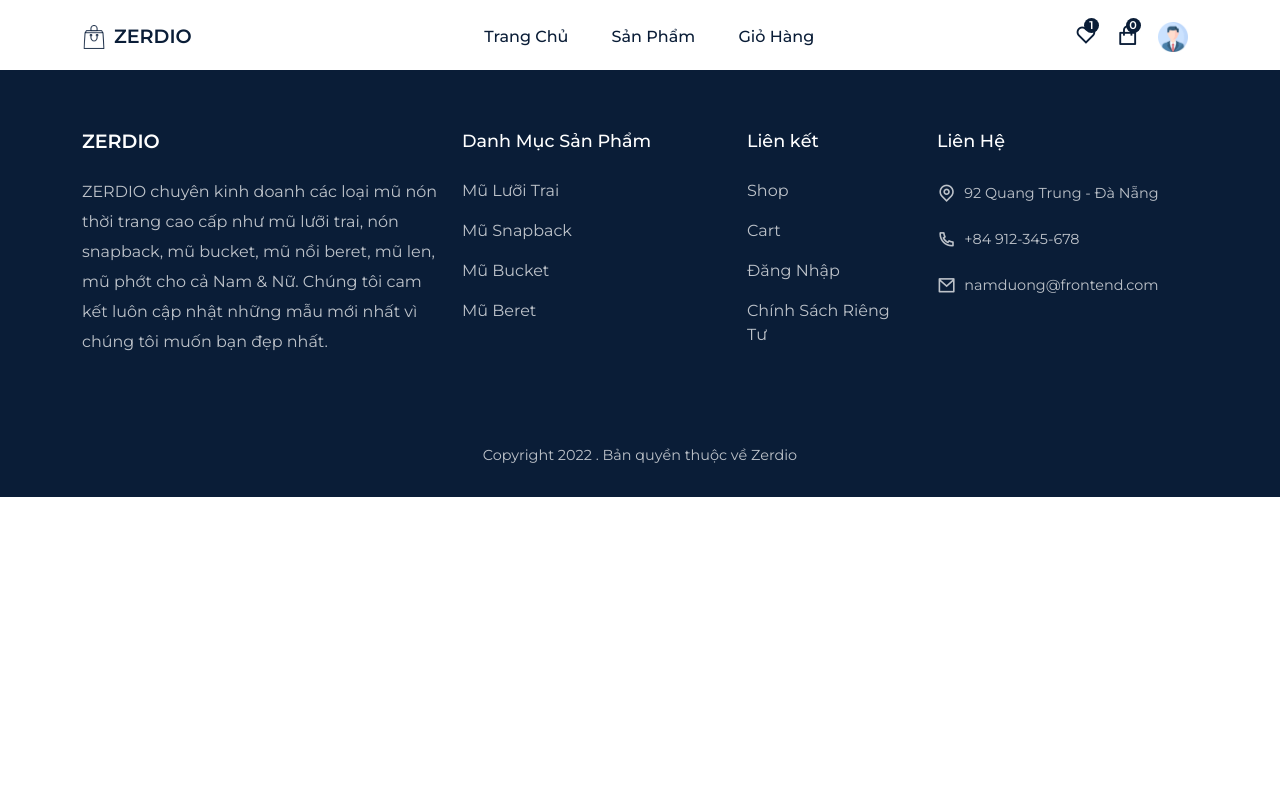
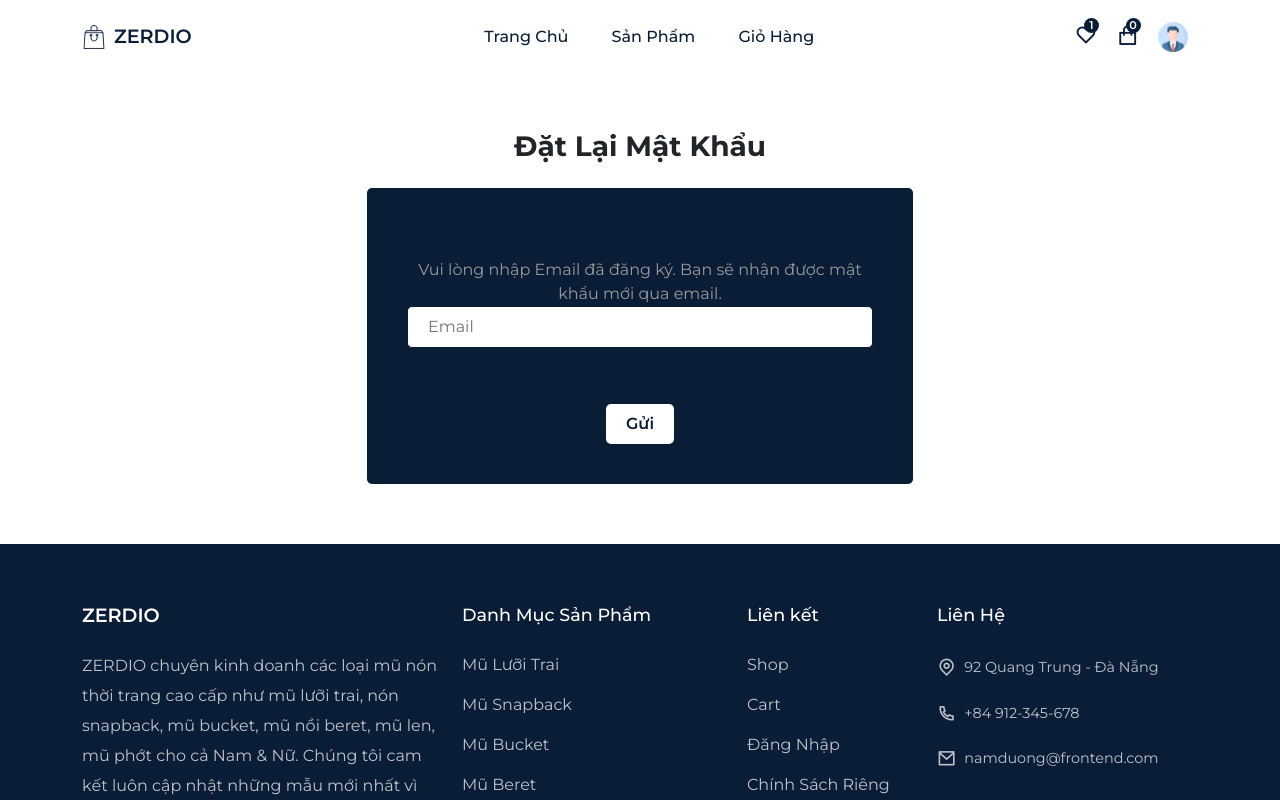
Before and after one commit to NamDuong121/final-project, a React (Create React App) app: page /reset in a window 1280 px wide. Shown: the top 800 px of the page. Built offline with nearby package versions, Linux system fonts and the light colour scheme.

Commit message:
forgot password form,validated form

```diff
--- /dev/null
+++ b/src/pages/ForgotPassword.jsx
@@ -0,0 +1,93 @@
+import React from "react";
+import { useState } from "react";
+import { useForm } from "react-hook-form";
+import { useNavigate } from "react-router-dom";
+import { toast } from "react-toastify";
+import { Col, Container, Form, FormGroup, Row } from "reactstrap";
+import Helmet from "../components/Helmet/Helmet";
+
+const ForgotPassword = () => {
+  const {
+    register,
+    handleSubmit,
+    formState: { errors },
+  } = useForm();
+
+  const navigate = useNavigate();
+
+  const [email, setEmail] = useState("");
+
+  const handleResetPassword = () => {
+    fetch(`http://localhost:8000/users?email=${email}`)
+      .then((response) => response.json())
+      .then((data) => {
+        if (data.length) {
+          toast.success("Yêu cầu đã được gửi đi. Vui lòng kiểm tra email!");
+          navigate("/home");
+        } else {
+          toast.error("Email không tồn tại!");
+        }
+      });
+  };
+  return (
+    <Helmet title="Đặt Lại Mật Khẩu">
+      <section>
+        <Container>
+          <Row>
+            <Col lg="6" className="m-auto text-center">
+              <h3 className="fw-bold mb-4">Đặt Lại Mật Khẩu</h3>
+
+              <Form
+                className="auth__form"
+                onSubmit={handleSubmit(handleResetPassword)}
+              >
+                <p>
+                  Vui lòng nhập Email đã đăng ký. Bạn sẽ nhận được mật khẩu mới
+                  qua email.
+                </p>
+                <FormGroup className="form__group">
+                  <input
+                    name="email"
+                    type="email"
+                    placeholder="Email"
+                    value={email}
+                    {...register("email", {
+                      onChange: (e) => setEmail(e.target.value),
+                      required: true,
+                      pattern:
+                        /^[a-zA-Z0-9._-]+@[a-zA-Z0-9.-]+\.[a-zA-Z]{2,4}$/i,
+                    })}
+                  />
+                </FormGroup>
+
+                {Object.keys(errors).length !== 0 && (
+                  <ul className="error__container border bg-white rounded">
+                    {errors.email?.type === "required" && (
+                      <li className="text-danger text-start ">
+                        *** Vui lòng nhập Email
+                      </li>
+                    )}
+                    {errors.email?.type === "pattern" && (
+                      <li className="text-danger text-start ">
+                        *** Email không hợp lệ
+                      </li>
+                    )}
+                  </ul>
+                )}
+                <button
+                  type="submit"
+                  className="shop__btn login__btn
+                 "
+                >
+                  Gửi
+                </button>
+              </Form>
+            </Col>
+          </Row>
+        </Container>
+      </section>
+    </Helmet>
+  );
+};
+
+export default ForgotPassword;
--- a/src/pages/Login.jsx
+++ b/src/pages/Login.jsx
@@ -116,6 +116,10 @@ const Login = () => {
                       )}
                     </ul>
                   )}
+                  <p>
+                    <Link to="/reset">Quên mật khẩu?</Link>
+                  </p>
+
                   <button
                     type="submit"
                     className="shop__btn login__btn
--- a/src/routers/Routers.js
+++ b/src/routers/Routers.js
@@ -8,6 +8,7 @@ import Login from "../pages/Login";
 import SignUp from "../pages/SignUp";
 import Checkout from "../pages/Checkout";
 import ProductDetails from "../pages/ProductDetails";
+import ForgotPassword from "../pages/ForgotPassword";
 
 const Routers = () => {
   return (
@@ -20,6 +21,7 @@ const Routers = () => {
       <Route path="checkout" element={<Checkout />} />
       <Route path="login" element={<Login />} />
       <Route path="signup" element={<SignUp />} />
+      <Route path="reset" element={<ForgotPassword />} />
     </Routes>
   );
 };
```
